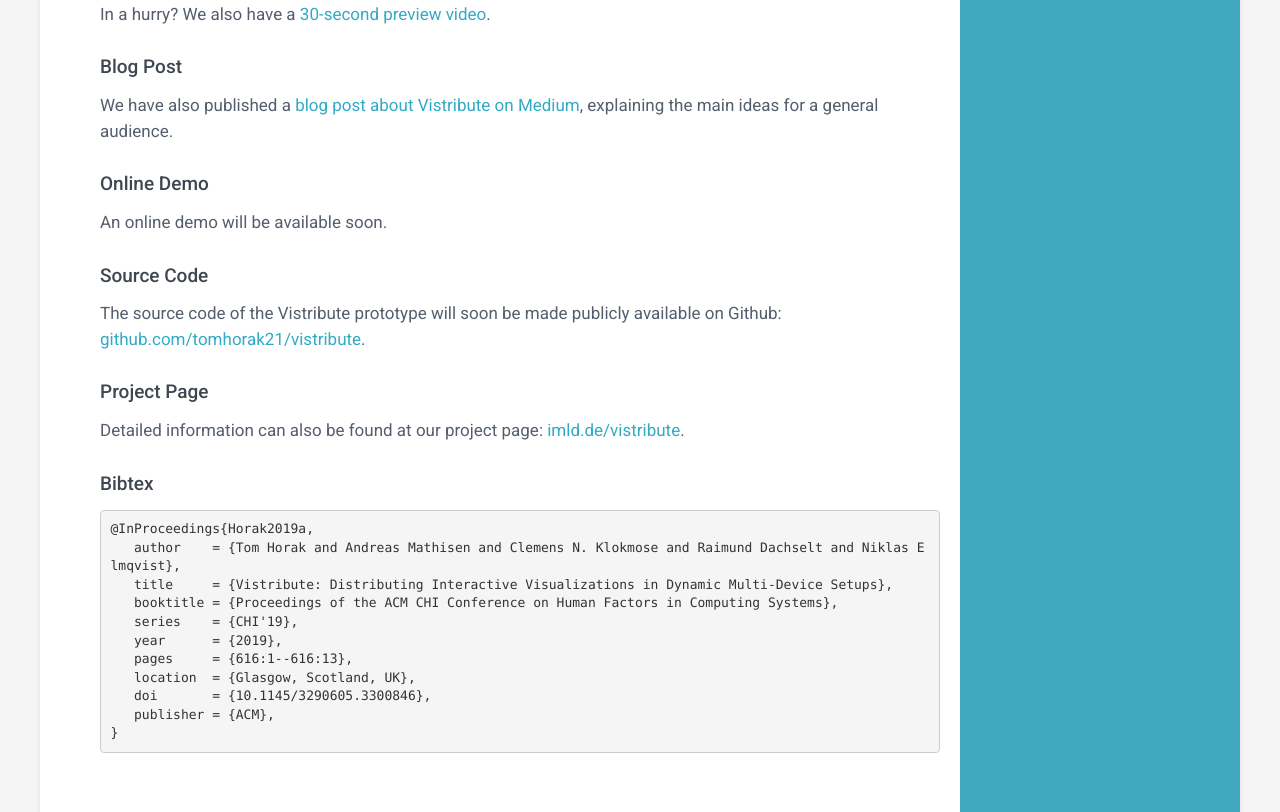
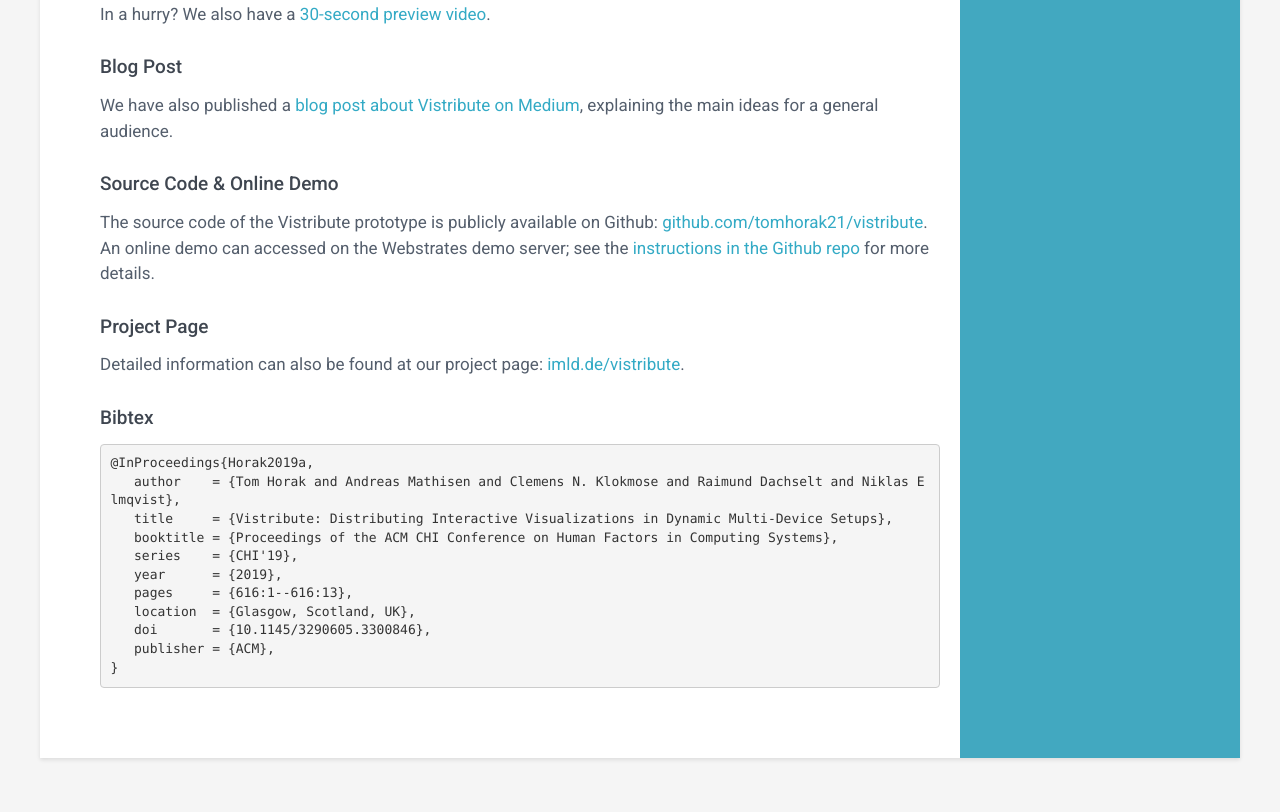
Before and after one commit to tomhorak21/tomhorak21.github.io, a Jekyll site: the page built from _publications/2019/vistribute.md, in a window 1280 px wide and 900 px high, scrolled down 1050 px, cut to the strip 88-900 px from the top of the window. Built offline with Jekyll 4.4.1, drawn with Linux system fonts in a browser that asks for light colours.

Commit message:
Updated info to Vistribute github repo.

```diff
--- a/_publications/2019/vistribute.md
+++ b/_publications/2019/vistribute.md
@@ -55,11 +55,9 @@ In a hurry? We also have a [30-second preview video](https://youtu.be/JyKpG4T1EB
 ## Blog Post
 We have also published a [blog post about Vistribute on Medium](https://medium.com/@tomhorak/automatically-arranging-charts-with-vistribute-e99125b59d13?source=friends_link&sk=efbc281f3b723a56c532b03b71edbbe3), explaining the main ideas for a general audience.
 
-## Online Demo
-An online demo will be available soon. <!--Connect to the page with multiple devices and views are getting instantly distributed.-->
-
-## Source Code
-The source code of the Vistribute prototype will soon be made publicly available on Github: [github.com/tomhorak21/vistribute](https://github.com/tomhorak21/vistribute).
+## Source Code & Online Demo
+The source code of the Vistribute prototype is publicly available on Github: [github.com/tomhorak21/vistribute](https://github.com/tomhorak21/vistribute).
+An online demo can accessed on the Webstrates demo server; see the [instructions in the Github repo](https://github.com/tomhorak21/vistribute#quick-install--demo) for more details.
 
 ## Project Page
 Detailed information can also be found at our project page: [imld.de/vistribute](https://imld.de/vistribute).
```
